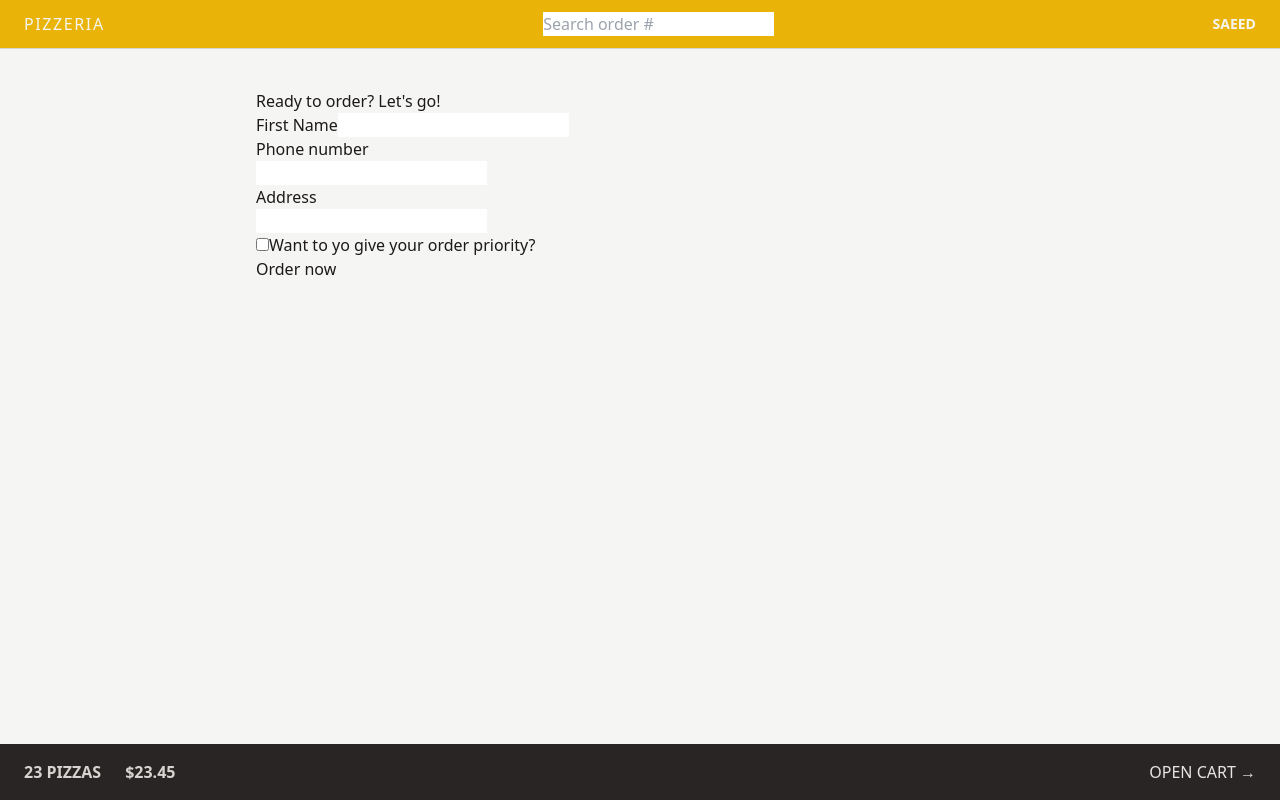
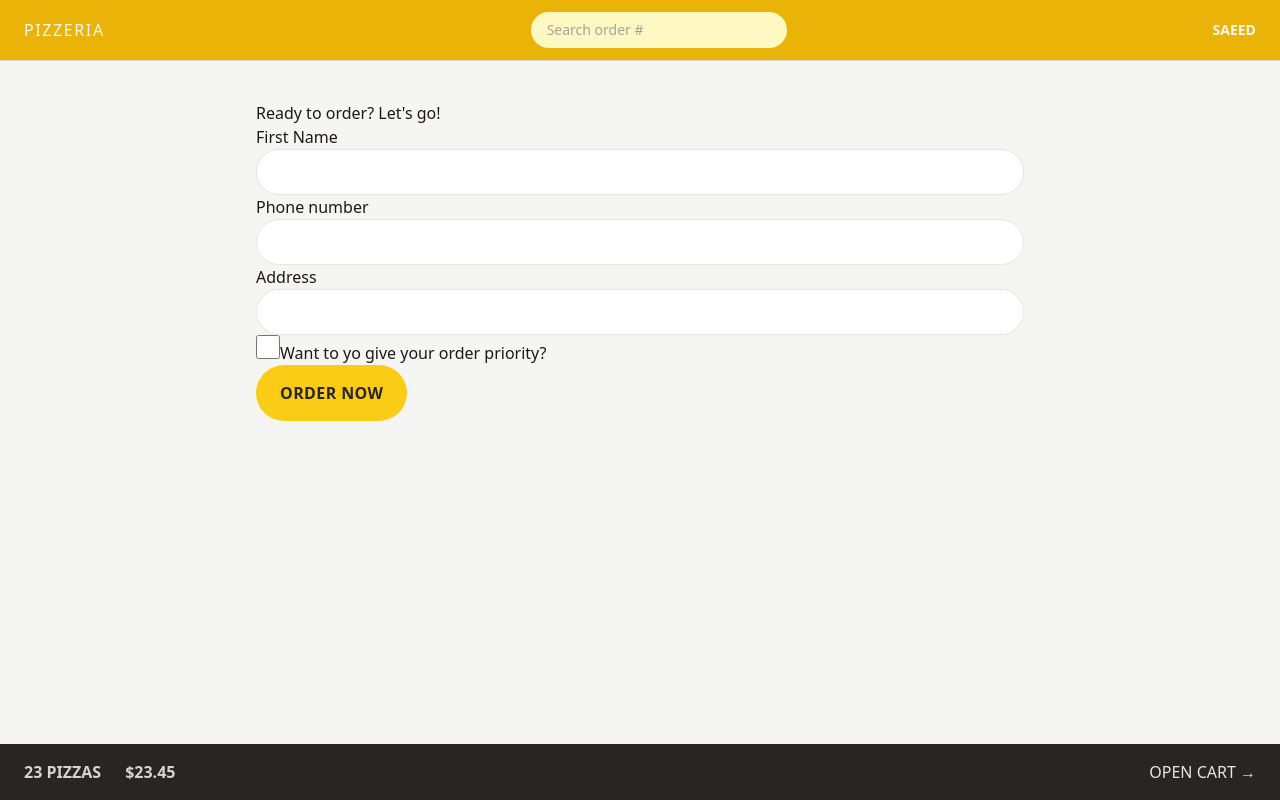
Before and after one commit to coolisuz/pizza-app, a React (Vite) app: page /order/new in a window 1280 px wide. Built offline with nearby package versions, Linux system fonts and the light colour scheme.

Commit message:
add some styling

```diff
--- a/src/features/cart/Cart.jsx
+++ b/src/features/cart/Cart.jsx
@@ -1,4 +1,6 @@
 import { Link } from 'react-router-dom';
+import LinkButton from '../../ui/LinkButton';
+import Button from '../../ui/Button';
 
 const fakeCart = [
   {
@@ -28,13 +30,13 @@
   const cart = fakeCart;
 
   return (
-    <div>
-      <Link to="/menu">&larr; Back to menu</Link>
+    <div className='text-stone-800'>
+      <LinkButton to="/menu" >&larr; Back to menu</LinkButton>
 
       <h2>Your cart, %NAME%</h2>
 
       <div>
-        <Link to="/order/new">Order pizzas</Link>
+        <Button to="/order/new">Order pizzas</Button>
         <button>Clear cart</button>
       </div>
     </div>
--- a/src/features/order/CreateOrder.jsx
+++ b/src/features/order/CreateOrder.jsx
@@ -7,6 +7,7 @@
   useNavigation,
 } from "react-router-dom";
 import { createOrder } from "../../services/apiRestaurant";
+import Button from "../../ui/Button";
 
 // https://uibakery.io/regex-library/phone-number
 const isValidPhone = (str) =>
@@ -54,13 +55,13 @@
       <Form method="POST">
         <div>
           <label>First Name</label>
-          <input type="text" name="customer" required />
+          <input type="text" name="customer" required className="input"/>
         </div>
 
         <div>
           <label>Phone number</label>
           <div>
-            <input type="tel" name="phone" required />
+            <input type="tel" name="phone" required className="input"/>
           </div>
           {formErrors?.phone && <p>{formErrors.phone}</p>}
         </div>
@@ -68,7 +69,9 @@
         <div>
           <label>Address</label>
           <div>
-            <input type="text" name="address" required />
+            <input type="text" name="address" required
+              className="input"
+            />
           </div>
         </div>
 
@@ -77,6 +80,8 @@
             type="checkbox"
             name="priority"
             id="priority"
+            className="h-6 w-6 accent-yellow-400
+            focus:outline-none focus:ring focus:ring-yellow-400 focus:ring-offset-2"
             // value={withPriority}
             // onChange={(e) => setWithPriority(e.target.checked)}
           />
@@ -85,9 +90,9 @@
 
         <div>
           <input type="hidden" name="cart" value={JSON.stringify(cart)} />
-          <button disabled={isSubmitting}>
+          <Button>
             {isSubmitting ? "Placing order" : "Order now"}
-          </button>
+            </Button>
         </div>
       </Form>
     </div>
--- a/src/features/order/SearchOrder.jsx
+++ b/src/features/order/SearchOrder.jsx
@@ -20,6 +20,7 @@
         placeholder="Search order #"
         value={query}
         onChange={(e) => setQuery(e.target.value)}
+        className="w-28 rounded-full bg-yellow-100 px-4 py-2 text-sm placeholder:text-stone-400 sm:focus:w-72 sm:w-64 transition-all duration-300 focus:outline-none focus:ring focus:ring-yellow-500 focus:ring-opacity-50"
       />
     </form>
   );
--- a/src/features/user/CreateUser.jsx
+++ b/src/features/user/CreateUser.jsx
@@ -1,4 +1,5 @@
 import { useState } from 'react';
+import Button from '../../ui/Button';
 
 function CreateUser() {
   const [username, setUsername] = useState('');
@@ -16,12 +17,12 @@
         placeholder="Your full name"
         value={username}
         onChange={(e) => setUsername(e.target.value)}
-        className='w-72'
+        className='input text-stone-800 w-72 mb-8'
       />
 
       {username !== '' && (
         <div>
-          <button>Start ordering</button>
+          <Button >Start ordering</Button>
         </div>
       )}
     </form>
--- a/src/index.css
+++ b/src/index.css
@@ -2,19 +2,11 @@
 @tailwind components;
 @tailwind utilities;
 
-/* body {
-  font-family: system-ui, -apple-system, BlinkMacSystemFont, 'Segoe UI', Roboto,
-    Oxygen, Ubuntu, Cantarell, 'Open Sans', 'Helvetica Neue', sans-serif;
-  background-color: #f7f7f7;
-  color: #444;
+@layer components {
+  .input {
+    @apply rounded-full border border-stone-200 px-4 py-2 text-sm transition-all duration-300 focus:outline-none focus:ring focus:ring-yellow-400 w-full md:px-6 md:py-3 disabled:cursor-not-allowed
+  }
 }
-
-.layout {
-  display: grid;
-  grid-template-rows: auto 1fr auto;
-  gap: 32px;
-  height: 100dvh;
-} */
 
 /* https://dev.to/afif/i-made-100-css-loaders-for-your-next-project-4eje */
 .loader {
--- /dev/null
+++ b/src/ui/Button.jsx
@@ -0,0 +1,19 @@
+import { Link } from "react-router-dom"
+
+function Button({ children, disabled, to }) {
+   const className = "inline-block bg-yellow-400 rounded-full px-4 py-3 font-semibold uppercase tracking-wide text-stone-800 transition-colors duration-300 hover:bg-yellow-300 focus:bg-yellow-300 focus:outline-none focus:ring focus:ring-yellow-300 focus:ring-offset-2 disabled:cursor-not-allowed sm:px-6 sm:py-4"
+
+    if (to) {
+        return <Link to={to} className={className}>{children}</Link>
+    }
+
+    return (
+        <button
+            disabled={disabled}
+            className={className}>
+            {children}
+        </button>
+    )
+}
+
+export default Button
--- a/src/ui/Error.jsx
+++ b/src/ui/Error.jsx
@@ -1,14 +1,16 @@
-import { useNavigate, useRouteError } from "react-router-dom";
+import { useRouteError } from "react-router-dom";
+import LinkButton from "./LinkButton";
+
 
 function Error() {
-  const navigate = useNavigate();
   const error = useRouteError();
 
   return (
-    <div>
+    <div className="text-stone-800">
       <h1>Something went wrong 😢</h1>
       <p>{error.data || error.message}</p>
-      <button onClick={() => navigate(-1)}>&larr; Go back</button>
+
+      <LinkButton to="-1">&larr; Go back</LinkButton>
     </div>
   );
 }
--- /dev/null
+++ b/src/ui/LinkButton.jsx
@@ -0,0 +1,19 @@
+import { useNavigate } from "react-router-dom"
+import { Link } from "react-router-dom"
+
+function LinkButton({ children, to }) {
+    const navigate = useNavigate();
+    const className = "text-sm text-blue-500 hover:text-blue-600 hover:underline";
+
+    if (to === '-1') {
+        return <button onClick={() => navigate(-1)}>{children}</button>
+    }
+
+    return (
+        <Link to={to} className={className}>
+            {children}
+        </Link>
+    )
+}
+
+export default LinkButton
```
